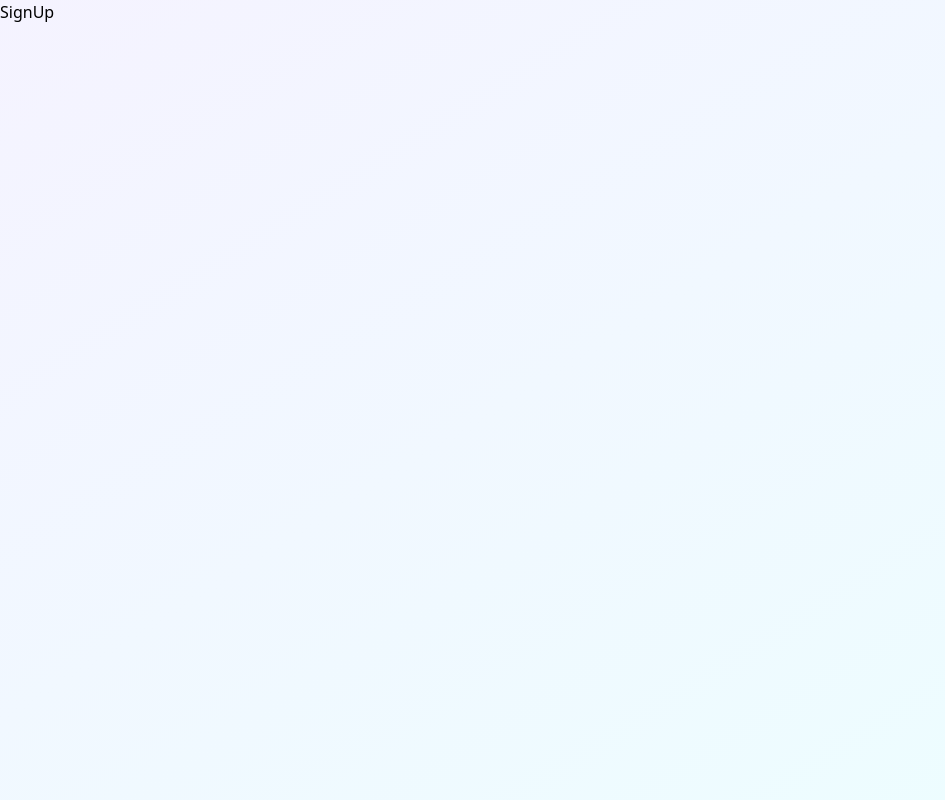
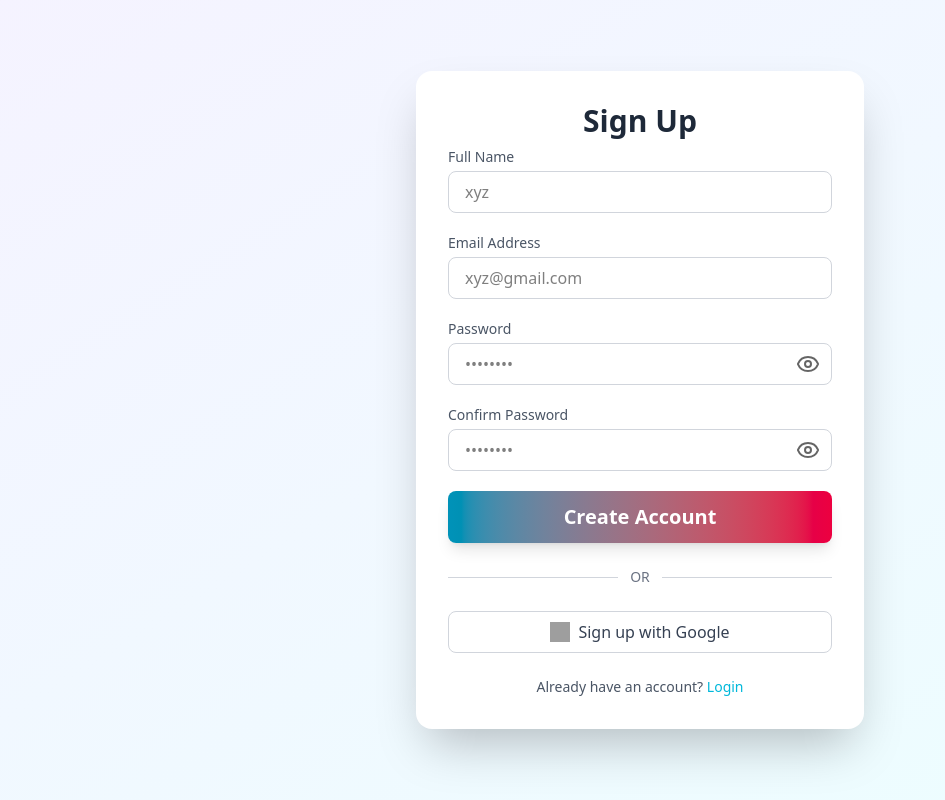
Before and after one commit to ravikanttarare95/pocket-pilot, a React (Vite) app in the folder client/: page /sign-up in a window 1280 px wide. Shown: the whole page, without its empty margins (0-945 px from the left). Built offline with nearby package versions, Linux system fonts and the light colour scheme; grey boxes are pictures that could not be loaded; a web font is replaced by a local one.

Commit message:
Sign Up page UI

```diff
--- a/client/src/components/EyePassword.jsx
+++ /dev/null
@@ -1,24 +0,0 @@
-import React from "react";
-import { Eye, EyeOff } from "lucide-react";
-
-function EyePassword({ inputType, setInputType }) {
-  return (
-    <div>
-      {inputType === "password" ? (
-        <Eye
-          onClick={() => {
-            setInputType("text");
-          }}
-        />
-      ) : (
-        <EyeOff
-          onClick={() => {
-            setInputType("password");
-          }}
-        />
-      )}
-    </div>
-  );
-}
-
-export default EyePassword;
--- /dev/null
+++ b/client/src/components/PasswordInput.jsx
@@ -0,0 +1,36 @@
+import React, { useState } from "react";
+import { Eye, EyeOff } from "lucide-react";
+
+function PasswordInput({ id, placeholder }) {
+  const [isPasswordVisible, setIsPasswordVisible] = useState(false);
+  return (
+    <div className="relative">
+      <input
+        type={isPasswordVisible ? "text" : "password"}
+        id={id}
+        placeholder={placeholder}
+        className="w-full px-4 py-2 border border-gray-300 rounded-lg focus:ring-2 focus:ring-violet-400  outline-none"
+      />
+
+      <div className="absolute right-0 top-1/2 -translate-1/2 cursor-pointer w-fit opacity-60 hover:opacity-100 transition-opacity duration-300">
+        <div>
+          {isPasswordVisible ? (
+            <EyeOff
+              onClick={() => {
+                setIsPasswordVisible(false);
+              }}
+            />
+          ) : (
+            <Eye
+              onClick={() => {
+                setIsPasswordVisible(true);
+              }}
+            />
+          )}
+        </div>
+      </div>
+    </div>
+  );
+}
+
+export default PasswordInput;
--- a/client/src/views/Login.jsx
+++ b/client/src/views/Login.jsx
@@ -1,10 +1,9 @@
 import React, { useState } from "react";
 import Button from "./../components/Button";
 import Input from "./../components/Input";
-import EyePassword from "./../components/EyePassword";
+import PasswordInput from "./../components/PasswordInput";
 
 const Login = () => {
-  const [inputType, setInputType] = useState("password");
   return (
     <div className="flex items-center justify-center min-h-screen p-6">
       <div className="w-full max-w-md bg-white shadow-2xl rounded-2xl p-8">
@@ -30,16 +29,7 @@ const Login = () => {
             >
               Password
             </label>
-            <div className="relative">
-              <Input type={inputType} id="password" placeholder="••••••••" />
-
-              <div className="absolute right-0 top-1/2 -translate-1/2 cursor-pointer w-fit opacity-60 hover:opacity-100 transition-opacity duration-300">
-                <EyePassword
-                  inputType={inputType}
-                  setInputType={setInputType}
-                />
-              </div>
-            </div>
+            <PasswordInput id={"password"} placeholder="••••••••" />
           </div>
 
           <Button type="submit" btnTitle={"Login"} customStyle={"w-full"} />
--- a/client/src/views/SignUp.jsx
+++ b/client/src/views/SignUp.jsx
@@ -1,7 +1,90 @@
-import React from "react";
+import React, { useState } from "react";
+import Input from "./../components/Input";
+import Button from "./../components/Button";
+import PasswordInput from "./../components/PasswordInput";
 
-function SignUp() {
-  return <div>SignUp</div>;
-}
+const Signup = () => {
+  return (
+    <div className="flex items-center justify-center min-h-screen p-6">
+      <div className="w-full max-w-md bg-white shadow-2xl rounded-2xl p-8">
+        <h1 className="text-3xl font-bold text-center text-gray-800 mb-2">
+          Sign Up
+        </h1>
 
-export default SignUp;
+        <form className="space-y-5">
+          <div>
+            <label
+              htmlFor="name"
+              className="block text-sm font-medium text-gray-600 mb-1"
+            >
+              Full Name
+            </label>
+            <Input type="text" id="name" placeholder="xyz" />
+          </div>
+
+          <div>
+            <label
+              htmlFor="email"
+              className="block text-sm font-medium text-gray-600 mb-1"
+            >
+              Email Address
+            </label>
+            <Input type="email" id="email" placeholder="xyz@gmail.com" />
+          </div>
+
+          <div>
+            <label
+              htmlFor="password"
+              className="block text-sm font-medium text-gray-600 mb-1"
+            >
+              Password
+            </label>
+            <PasswordInput id="password" placeholder="••••••••" />
+          </div>
+
+          <div>
+            <label
+              htmlFor="confirmPassword"
+              className="block text-sm font-medium text-gray-600 mb-1"
+            >
+              Confirm Password
+            </label>
+            <PasswordInput id="password" placeholder="••••••••" />
+          </div>
+
+          <Button
+            type="submit"
+            btnTitle={" Create Account"}
+            customStyle={"w-full"}
+          />
+        </form>
+
+        <div className="flex items-center my-6">
+          <hr className="flex-grow border-gray-300" />
+          <span className="px-3 text-gray-500 text-sm">OR</span>
+          <hr className="flex-grow border-gray-300" />
+        </div>
+
+        <div className="flex flex-col gap-3">
+          <button className="w-full flex items-center justify-center gap-2 border border-gray-300 py-2 px-4 rounded-lg hover:bg-gray-50 transition">
+            <img
+              src="https://www.svgrepo.com/show/355037/google.svg"
+              alt="Google"
+              className="w-5 h-5"
+            />
+            <span className="text-gray-700">Sign up with Google</span>
+          </button>
+        </div>
+
+        <p className="text-center text-sm text-gray-600 mt-6">
+          Already have an account?{" "}
+          <a href="/login" className="text-cyan-500 hover:underline">
+            Login
+          </a>
+        </p>
+      </div>
+    </div>
+  );
+};
+
+export default Signup;
```
